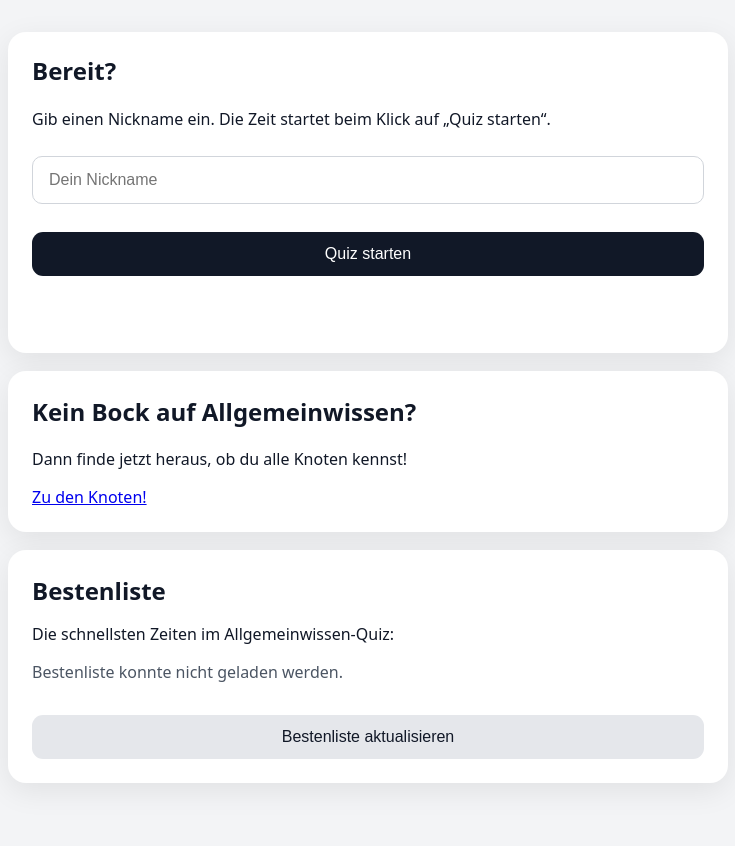
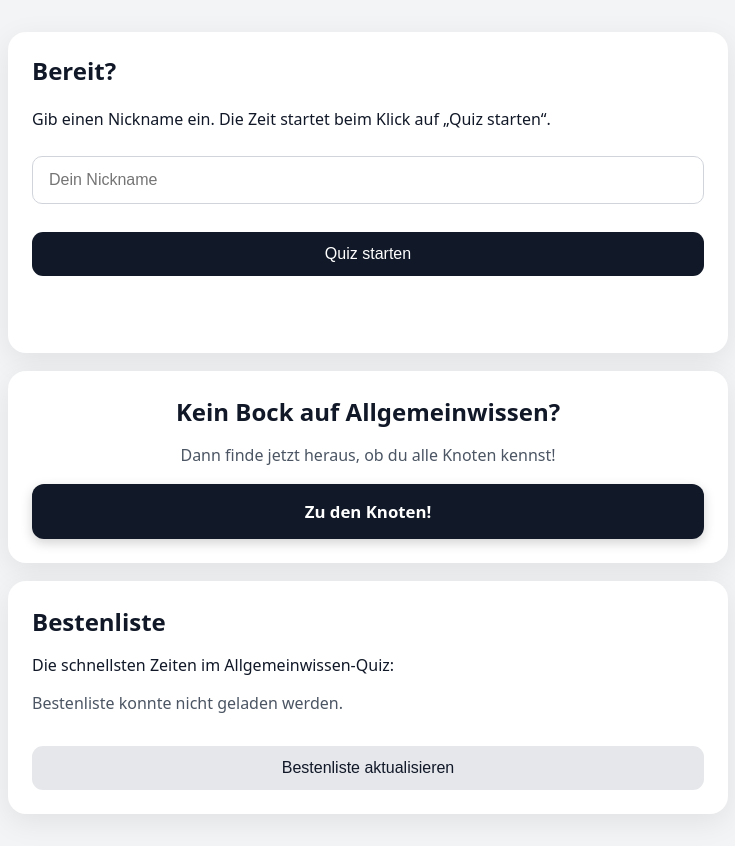
Before and after one commit to LA267/Test-2, a plain HTML site: page index.html in a window 1280 px wide. Shown: the whole page, without its empty margins (272-1007 px from the left). Before the commit the page ends 815 px from the top, so only its background shows below. Drawn offline with Linux system fonts and the light colour scheme; no server answers.

Commit message:
Update style.css

```diff
--- a/style.css
+++ b/style.css
@@ -180,6 +180,73 @@ button {
 
 
 /* =========================================
+   WEITERLEITUNGS-BUTTON
+========================================= */
+
+.extra-link-card {
+  text-align: center;
+}
+
+.extra-link-card h2 {
+  margin-bottom: 10px;
+}
+
+.extra-link-card p {
+  margin-bottom: 0;
+  color: #4b5563;
+}
+
+.big-link-button {
+  display: block;
+  width: 100%;
+
+  margin-top: 18px;
+  padding: 16px 20px;
+
+  background: #111827;
+  color: white;
+
+  text-decoration: none;
+  text-align: center;
+
+  font-weight: 700;
+  font-size: 1.05rem;
+
+  border-radius: 12px;
+
+  box-shadow:
+    0 4px 12px
+    rgba(0, 0, 0, .18);
+
+  transition:
+    transform .15s ease,
+    box-shadow .15s ease,
+    opacity .15s ease;
+}
+
+.big-link-button:hover {
+  transform: translateY(-2px);
+
+  box-shadow:
+    0 7px 16px
+    rgba(0, 0, 0, .22);
+}
+
+.big-link-button:active {
+  transform: translateY(0);
+
+  box-shadow:
+    0 3px 8px
+    rgba(0, 0, 0, .16);
+}
+
+.big-link-button:focus-visible {
+  outline: 3px solid #9ca3af;
+  outline-offset: 3px;
+}
+
+
+/* =========================================
    BESTENLISTE
 ========================================= */
 
@@ -291,4 +358,9 @@ button {
   .topline {
     gap: 10px;
   }
+
+  .big-link-button {
+    padding: 15px 16px;
+    font-size: 1rem;
+  }
 }
```
